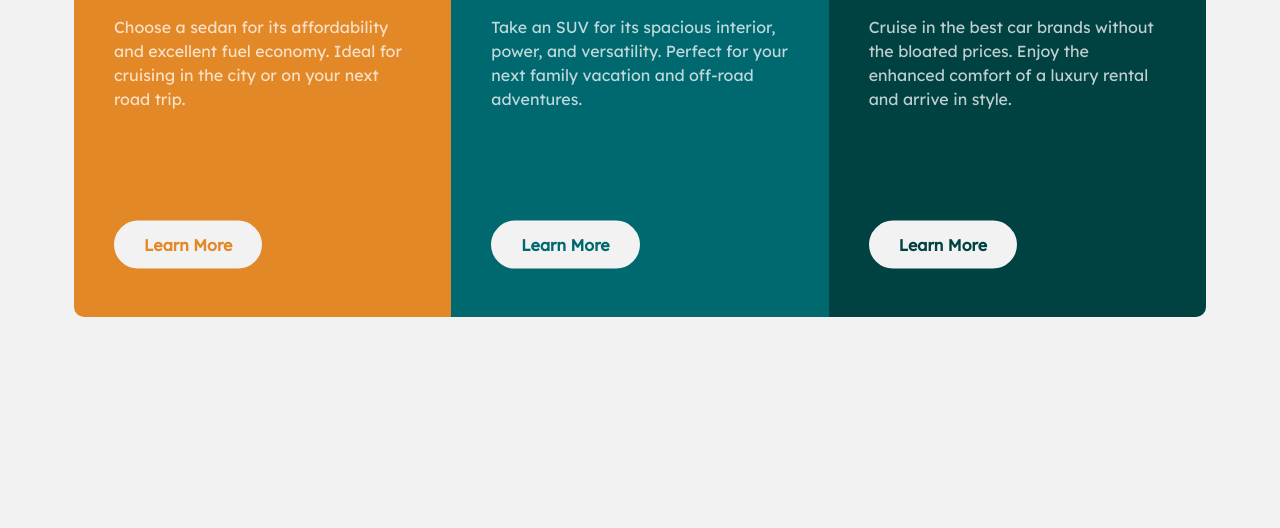
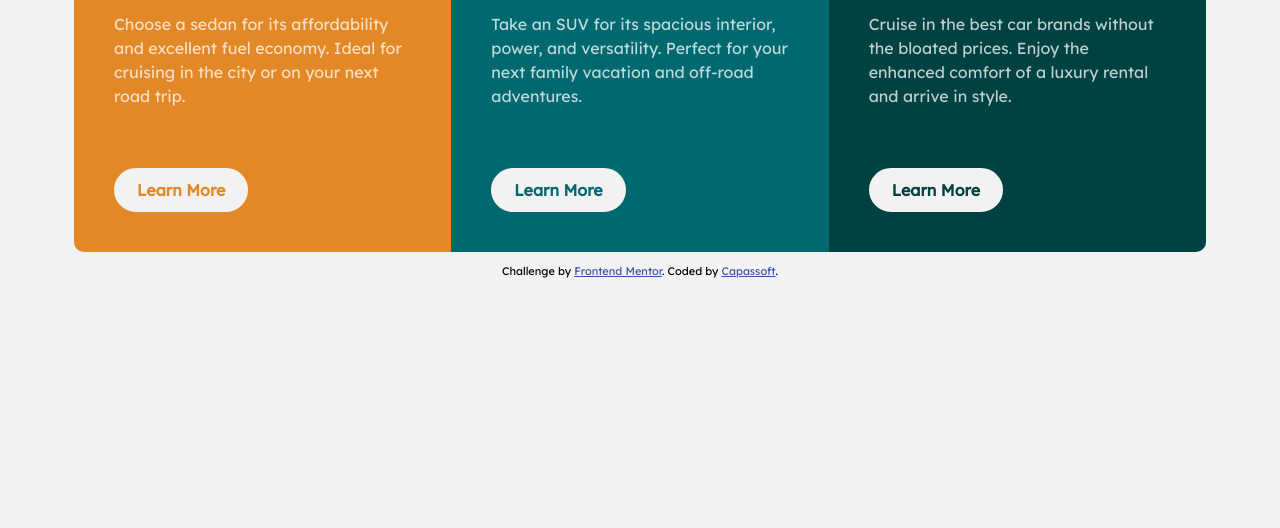
Before and after one commit to Guarito/3-columns-cards, a plain HTML site: page index.html in a window 1280 px wide. Shown: the part 272-800 px from the top of the page. Drawn offline with nearby package versions, Linux system fonts and the light colour scheme.

Commit message:
Ajuste en margenes y flex-grow

```diff
--- a/style.css
+++ b/style.css
@@ -55,7 +55,8 @@ body {
 
 .card {
     padding: 4rem;
-    background-color: blue;
+    display: flex;
+    flex-direction: column;
 }
 .card:first-of-type {
     border-radius: var(--CardBorder) var(--CardBorder) 0 0;
@@ -73,10 +74,14 @@ body {
 .card.card__luxury {
     background-color: var(--VeryDarkCyan);
 }
+.card .card__icon {
+    max-width: fit-content;
+}
 
 .card .card__title {
     font-size: 3.2rem;
     text-transform: uppercase;
+    margin: 2rem 0;
     font-weight: 700;
     font-family: var(--font-big-shoulders);
     color: var(--LightGrey);
@@ -87,10 +92,11 @@ body {
 .card .card__button {
     border: none;
     border: 0.3rem solid var(--LightGrey);
-    padding: 1.2rem 2.7rem;
+    padding: 1rem 2rem;
     border-radius: 5rem;
     background-color: var(--LightGrey);
     font-weight: 700;
+    width: fit-content;
 }
 .card__button--sedan {
     color: var(--BrightOrange);
@@ -119,16 +125,11 @@ body {
     .card:last-of-type {
         border-radius: 0 var(--CardBorder) var(--CardBorder) 0;
     }
-    .card {
-        position: relative;
-        height: calc(100% + 15rem);
+    .card .card__paragraph {
+        margin-bottom: 6rem;
+        flex-grow: 1;
     }
-    .card .card__button {
-        position: absolute;
-        /* bottom: 5rem; */
-        bottom: 0;
-        transform: translateY(-100%);
-    }
+
     .attribution {
         grid-column: 2/3;
     }
```
